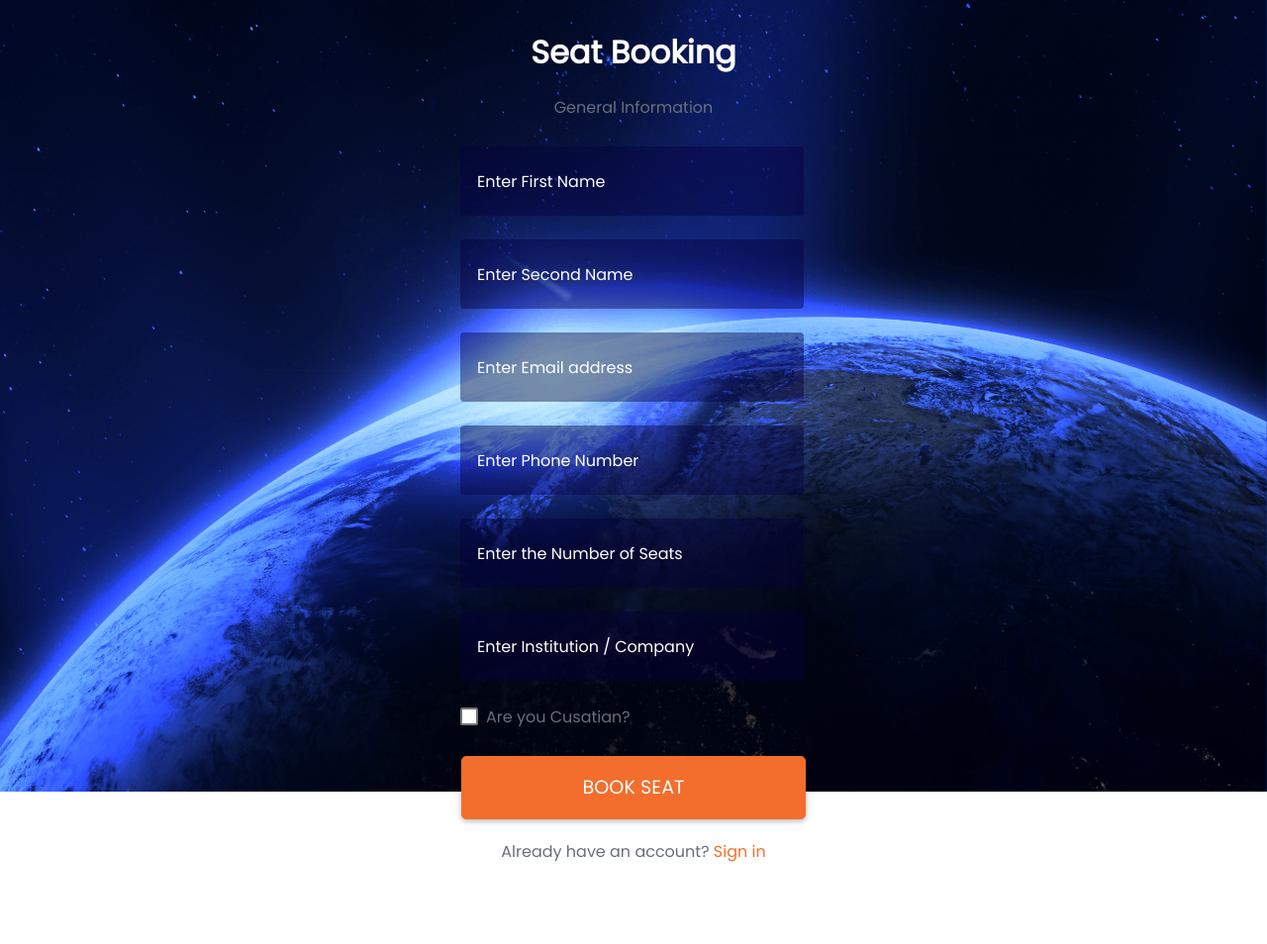
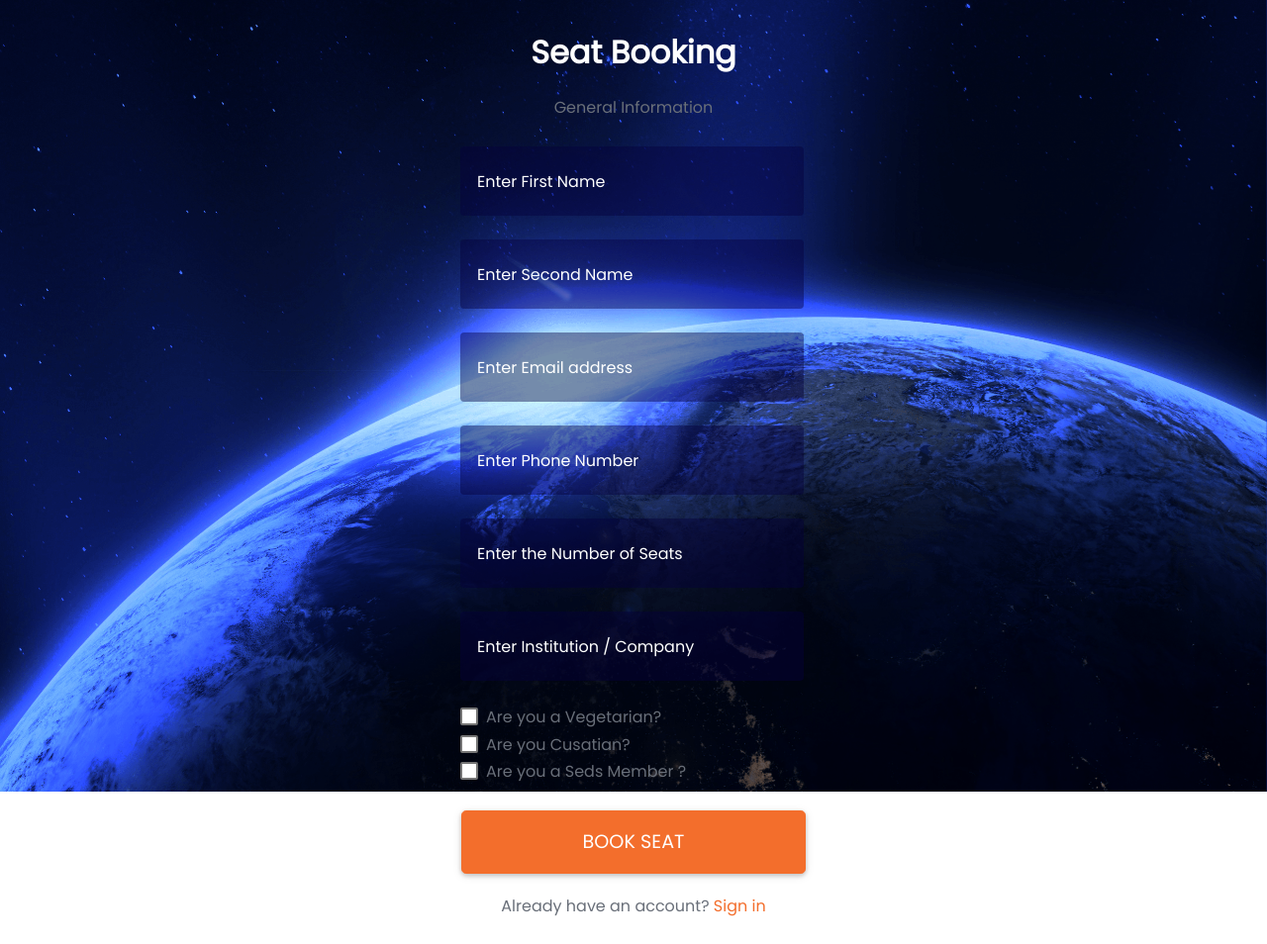
Before and after one commit to SpaceUP-CUSAT-22/spaceup-backend-2021, a Django app: template templates/seat_booking.html in a window 1280 px wide. Shown: the whole page at 99% size. Before the commit the page ends 871 px from the top, so only its background shows below. Run offline with Django 3.2, Linux system fonts and the light colour scheme; the template is opened without the code that fills it, so the values that code supplies are empty; some libraries are stand-ins or nearby versions.

Commit message:
Seat booking page django template completed

```diff
--- a/static/css/main.css
+++ b/static/css/main.css
@@ -320,5 +320,13 @@ body {
     }
 }
 
+.cusatmail:not(:checked) ~ .cusatid,
+.sedsmail:not(:checked) ~ .sedsid
+{
+    display: none !important;
+}
 
-/*verify*/
+.cusatmail:checked ~ .cusatid,
+.sedsmail:checked ~ .sedsid{
+    display: block !important;
+}
--- a/templates/seat_booking.html
+++ b/templates/seat_booking.html
@@ -29,18 +29,46 @@
                     <input name="institution" type="tel" id="email" placeholder="Enter Institution / Company" class="form-control  form-control-lg text-input mb-4" required  style="color:#ffffff;background:rgba(6,2,60,0.43); border: 1px solid transparent ;  height:70px"/>
 
 
+
                     <input type="text" id="form6" class="form-control hidden" placeholder="Invite Token" name="invite"
                        value="{{ invite }}">
                     <label class="form-label hidden" for="form6">Invite Token</label>
-                    <div class="form-check">
+
+                     <div class="form-check">
                       <input
                         class="form-check-input form-checkbox "
                         type="checkbox"
-                        id="flexCheckDefault"
+                        id="cusat"
                       />
-                      <label class="form-check-label" for="flexCheckDefault">
+                      <label class="form-check-label" for="cusat">
+                          Are you a Vegetarian?
+                      </label>
+
+                    </div>
+
+                    <div class="form-check">
+                      <input
+                        class="form-check-input form-checkbox cusatmail"
+                        type="checkbox"
+                        id="cusat"
+                      />
+                      <label class="form-check-label" for="cusat">
                           Are you Cusatian?
                       </label>
+                        <input name="cusat_email" type="email" id="cusat_email" placeholder="Enter Cusat email address" class="form-control form-control-lg cusatid text-input mb-4"  style="color:#ffffff;background:rgba(6,2,60,0.43); border: 1px solid transparent ;  height:70px"/>
+
+                    </div>
+                     <div class="form-check">
+                      <input
+                        class="form-check-input form-checkbox sedsmail"
+                        type="checkbox"
+                        id="seds"
+                      />
+                      <label class="form-check-label" for="seds">
+                          Are you a Seds Member ?
+                      </label>
+                        <input name="seds_email" type="email" id="seds_email" placeholder="Enter Seds email address" class="form-control form-control-lg sedsid text-input mb-4"   style="color:#ffffff;background:rgba(6,2,60,0.43); border: 1px solid transparent ;  height:70px"/>
+
                     </div>
                 </div>
                 </div>
```
